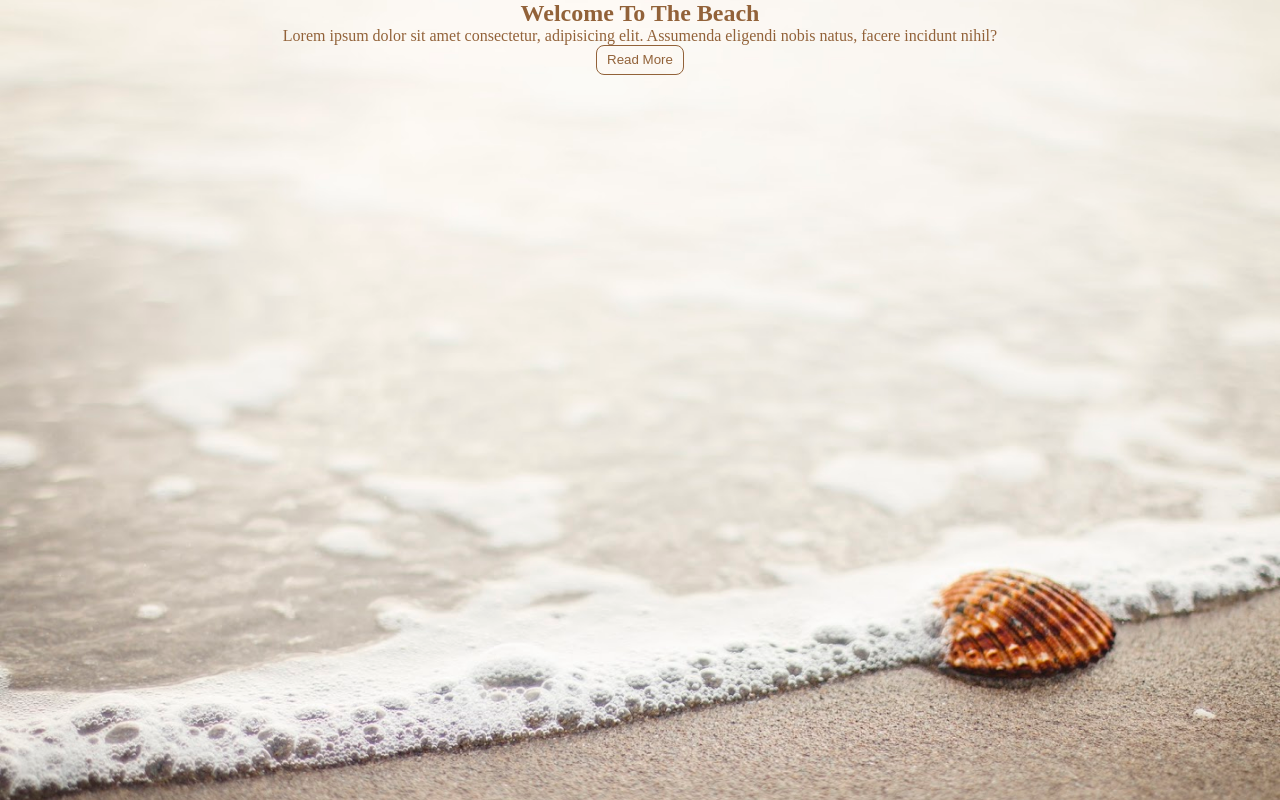
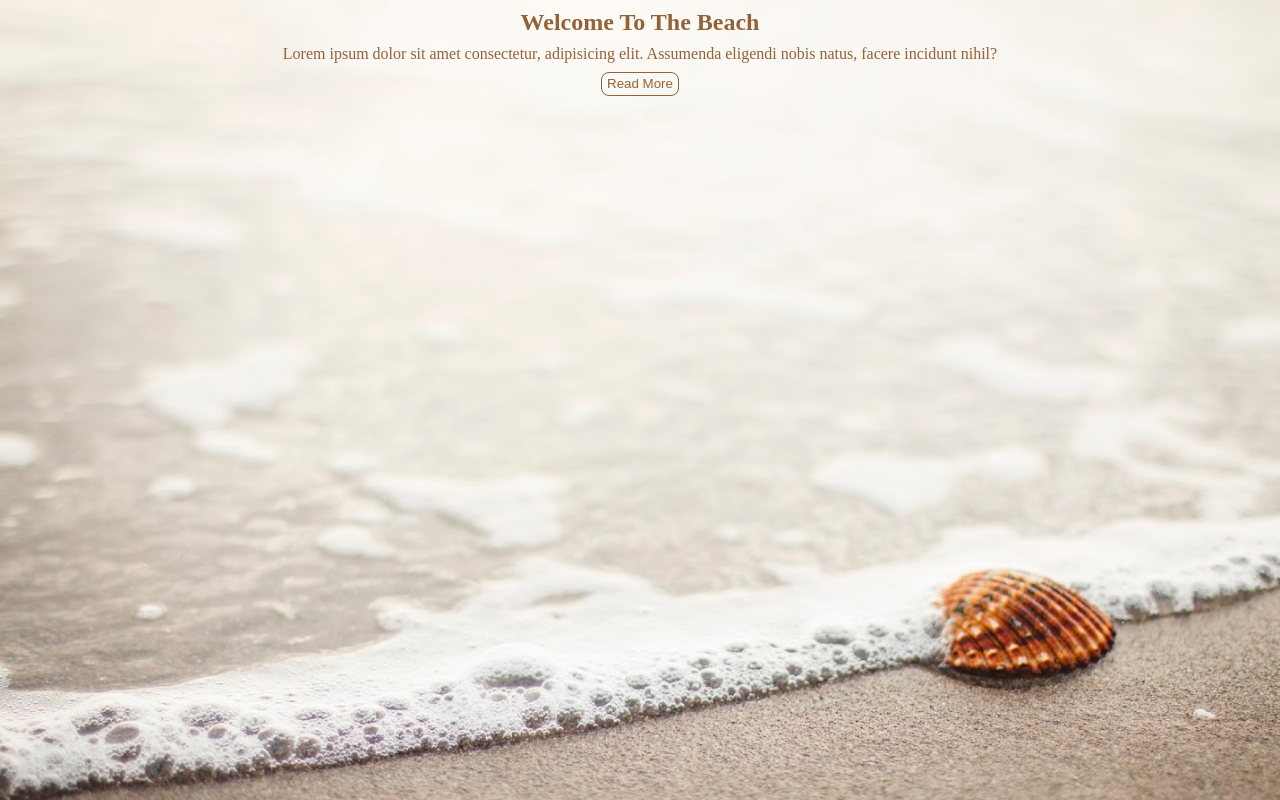
Before and after one commit to BilousOleg/Html-CSS_task1, a plain HTML site: page index.html in a window 1280 px wide. Drawn offline with Linux system fonts and the light colour scheme.

Commit message:
Minor changes

```diff
--- a/assets/css/style.css
+++ b/assets/css/style.css
@@ -18,7 +18,12 @@ header {
 }
 
 .hero {
+    height: fit-content;
+    display: inline-block;
+}
 
+.hero * {
+    margin-top: 1.25%;
 }
 
 button {
```
Also changed, not shown: 1 other file.
